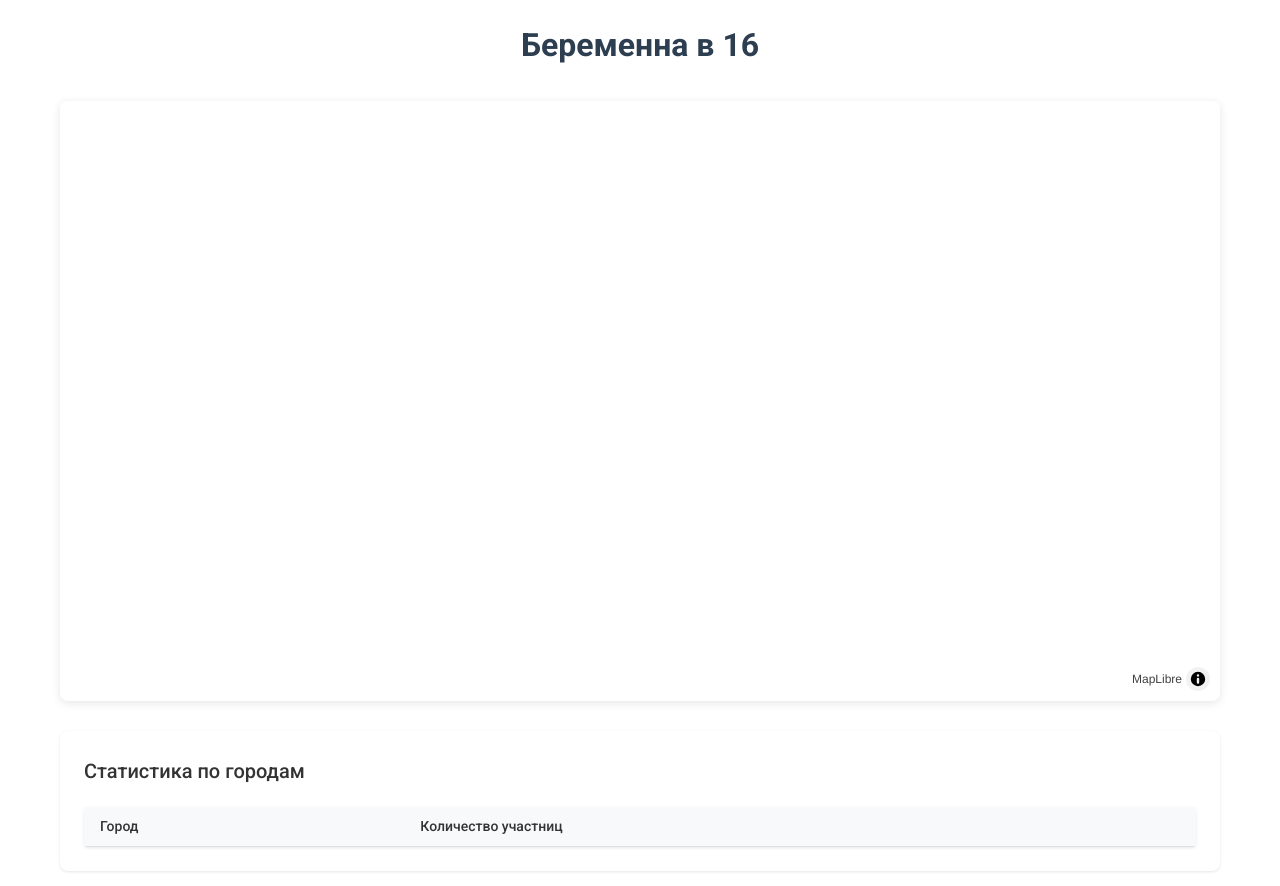
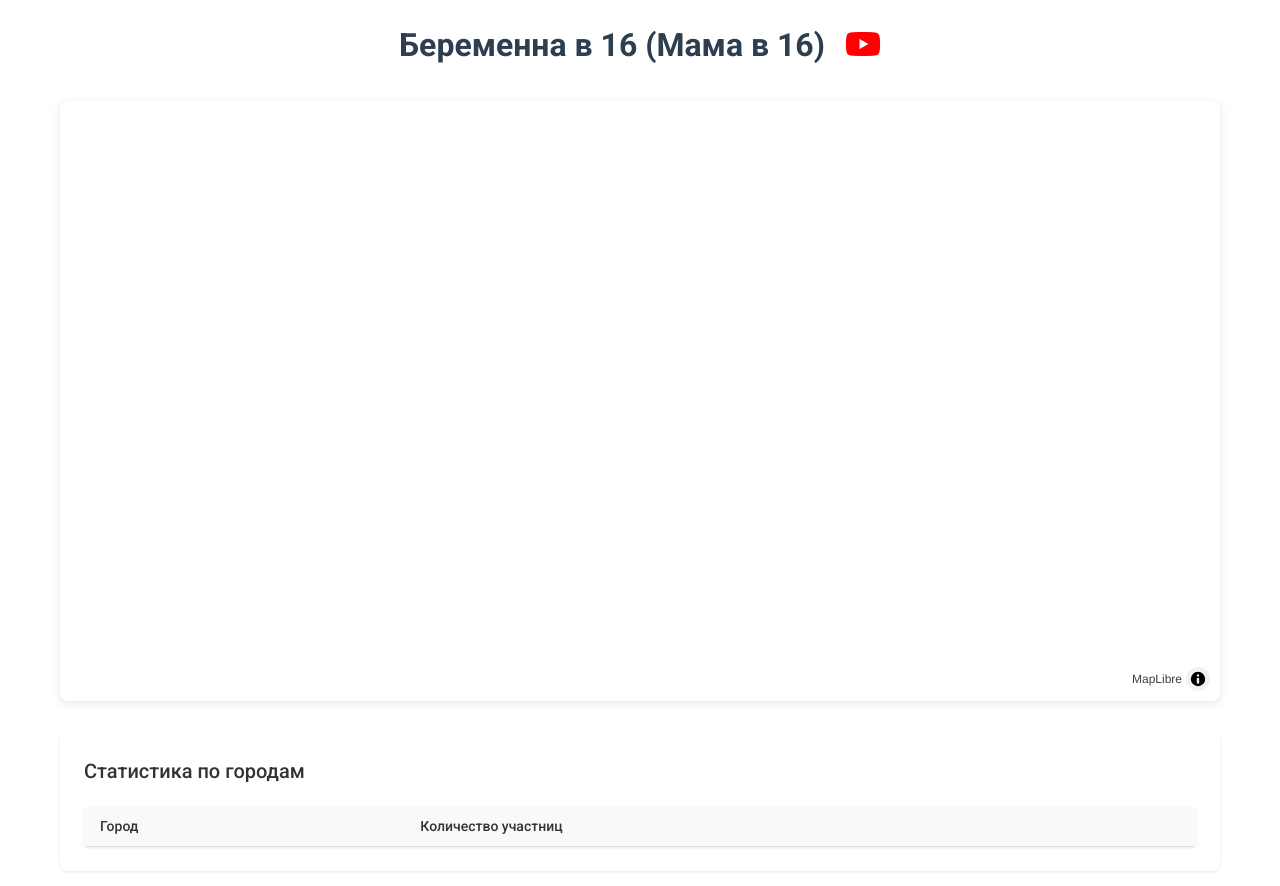
Before and after one commit to DKozachenko/bv-16-stats, a plain HTML site: page index.html in a window 1280 px wide. Drawn offline with nearby package versions, Linux system fonts and the light colour scheme; no server answers.

Commit message:
youtube icon

```diff
--- a/index.html
+++ b/index.html
@@ -6,12 +6,18 @@
     <title>Беременна в 16</title>
     <link rel="stylesheet" href="styles.css">
     <link href="https://fonts.googleapis.com/css2?family=Roboto:wght@400;500;700&display=swap" rel="stylesheet">
+    <link rel="stylesheet" href="https://cdnjs.cloudflare.com/ajax/libs/font-awesome/6.0.0/css/all.min.css">
     <script src='https://unpkg.com/maplibre-gl@5.3.0/dist/maplibre-gl.js'></script>
     <link href='https://unpkg.com/maplibre-gl@5.3.0/dist/maplibre-gl.css' rel='stylesheet' />
   </head>
   <body>
     <div class="container">
-      <h1 class="page-title">Беременна в 16</h1>
+      <div class="title-container">
+        <h1 class="page-title">Беременна в 16 (Мама в 16)</h1>
+        <a href="https://www.youtube.com/@uchannelrussia/playlists" target="_blank" class="youtube-icon">
+          <i class="fab fa-youtube"></i>
+        </a>
+      </div>
       <div id="map"></div>
       <div class="stats-container">
         <h2 class="section-title">Статистика по городам</h2>
--- a/styles.css
+++ b/styles.css
@@ -20,10 +20,27 @@ body {
   padding: 20px;
 }
 
+.title-container {
+  display: flex;
+  align-items: center;
+  justify-content: center;
+  gap: 20px;
+  margin-bottom: 30px;
+}
+
 .page-title {
-  text-align: center;
-  margin-bottom: 30px;
   color: #2c3e50;
+  margin: 0;
+}
+
+.youtube-icon {
+  color: #ff0000;
+  font-size: 2rem;
+  transition: transform 0.2s ease;
+}
+
+.youtube-icon:hover {
+  transform: scale(1.1);
 }
 
 .section-title {
```
